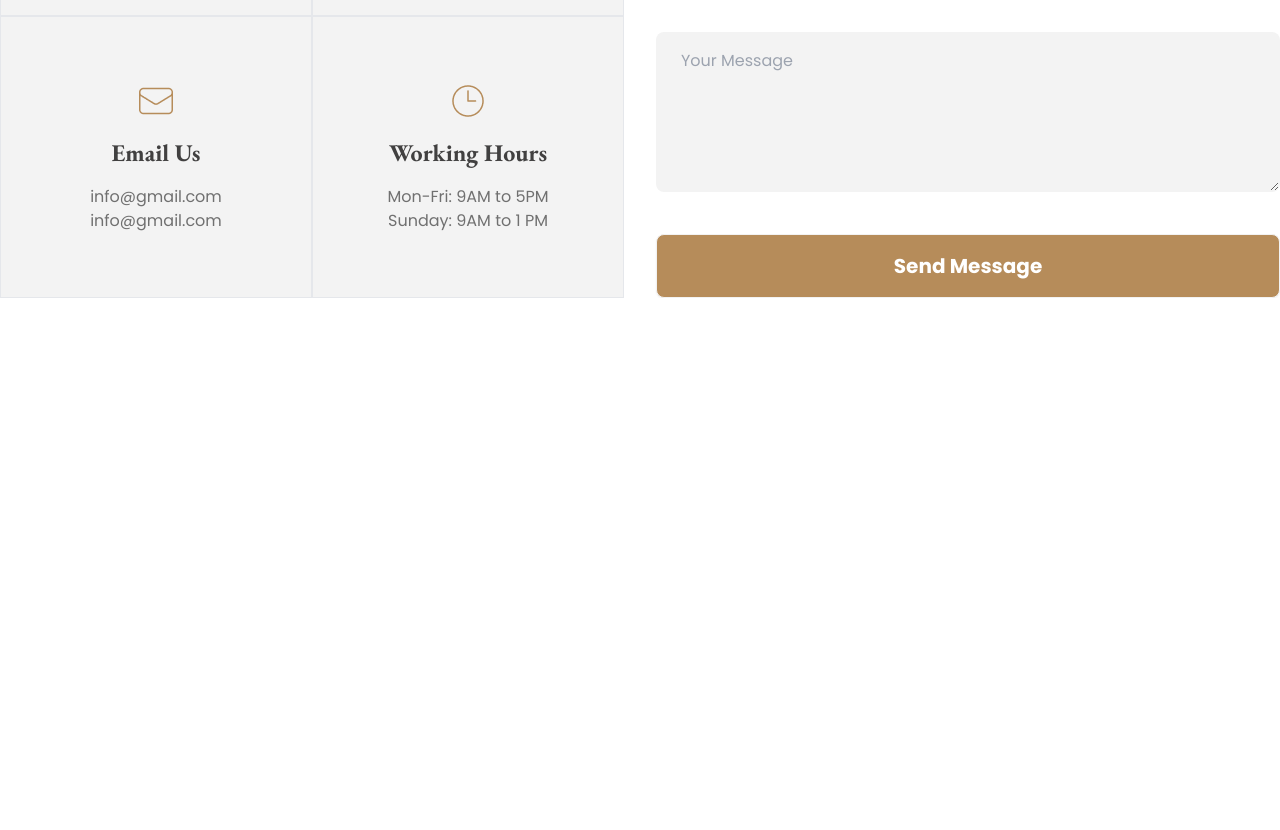
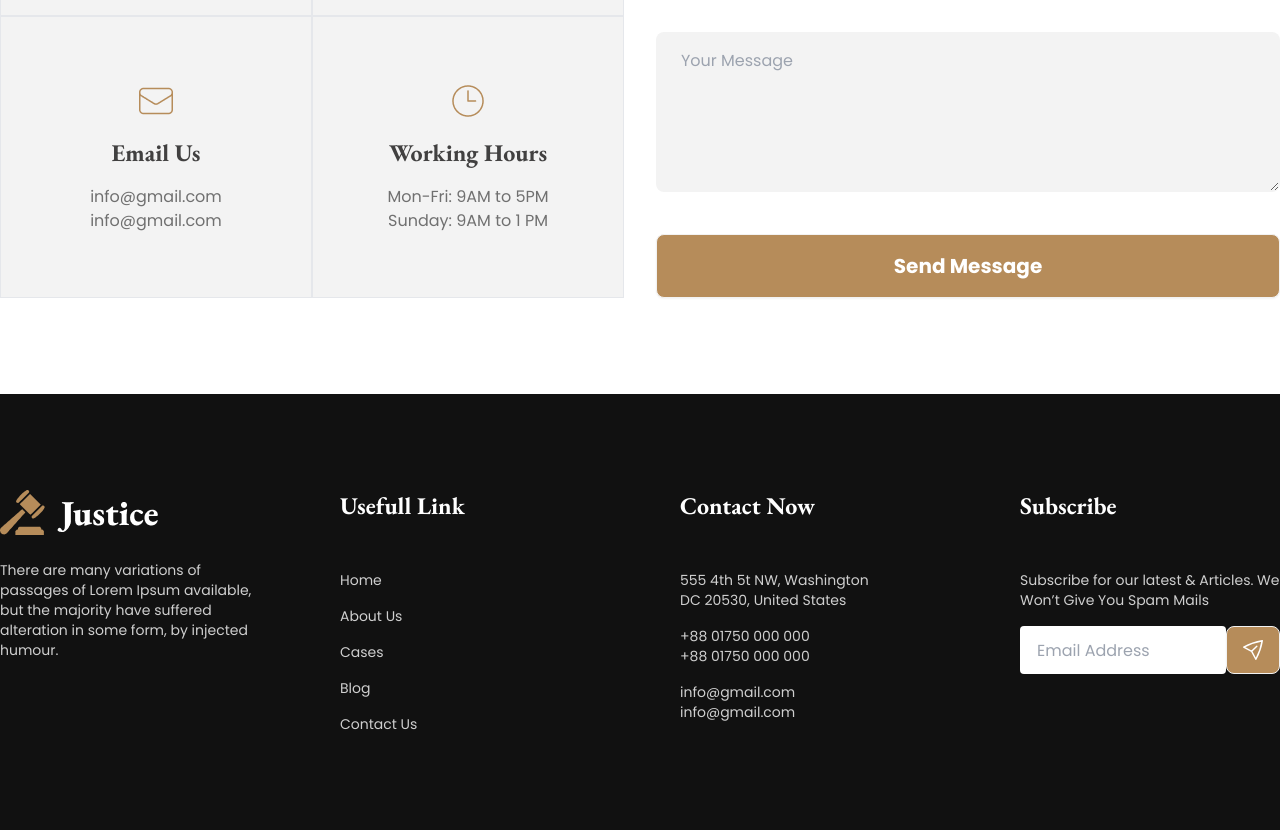
Before and after one commit to Semanto-35/Legal-solution-website, a plain HTML site: page index.html in a window 1280 px wide. Shown: the part 4017-4847 px from the top of the page. Before the commit the page ends 4315 px from the top, so only its background shows below. Drawn offline with nearby package versions, Linux system fonts and the light colour scheme.

Commit message:
added footer

```diff
--- a/index.html
+++ b/index.html
@@ -392,7 +392,71 @@
     </section>
     <!-- contact us srction ends -->
   </main>
-  <footer></footer>
+
+  <!-- footer starts -->
+  <footer class="footer py-12 md:py-24 bg-footer mt-10 md:mt-24">
+    <div class="md:container md:mx-auto mx-10 grid grid-cols-1 md:grid-cols-2 lg:grid-cols-4 gap-16 md:gap-20">
+      <div class="space-y-6">
+        <figure>
+          <img src="./images/logo.png" alt="">
+        </figure>
+        <p class="text-[#CFCFCF]">
+          There are many variations of passages of Lorem Ipsum available, but the majority have suffered alteration in
+          some form, by injected humour.
+        </p>
+      </div>
+      <div class="space-y-12">
+        <h3 class="font-EB font-bold text-2xl text-background">Usefull Link</h3>
+        <div class="flex flex-col gap-4 text-[#CFCFCF]">
+          <a class="link link-hover">Home</a>
+          <a class="link link-hover">About Us</a>
+          <a class="link link-hover">Cases</a>
+          <a class="link link-hover">Blog</a>
+          <a class="link link-hover">Contact Us</a>
+        </div>
+      </div>
+      <div class="space-y-12">
+        <h3 class="font-EB font-bold text-2xl text-background">Contact Now</h3>
+        <div class="text-[#CFCFCF] space-y-4">
+          <p>
+            555 4th 5t NW, Washington
+            <br>
+            DC 20530, United States
+          </p>
+          <p>
+            +88 01750 000 000
+            <br>
+            +88 01750 000 000
+          </p>
+          <p>
+            info@gmail.com
+            <br>
+            info@gmail.com
+          </p>
+        </div>
+      </div>
+      <div class="space-y-12">
+        <h3 class="font-EB font-bold text-2xl text-background">Subscribe</h3>
+        <div class="space-y-4">
+          <p class="text-[#CFCFCF]">
+            Subscribe for our latest & Articles. We Won’t Give You Spam Mails
+          </p>
+          <div class="flex items-center">
+            <input type="email" placeholder="Email Address" class="input rounded w-full max-w-xs" />
+            <a type="submit" class="btn bg-primary">
+              <svg class="w-5 h-5" viewBox="0 0 20.6555 20.6567" fill="none" xmlns="http://www.w3.org/2000/svg">
+                <path
+                  d="M0.75 7.35C6.71 4.08 13.19 1.84 19.9 0.75C18.81 7.46 16.57 13.94 13.3 19.9L8.95 11.69L0.75 7.35ZM8.95 11.69L14.25 6.39"
+                  stroke="#FFFFFF" stroke-opacity="1.000000" stroke-width="1.500000" stroke-linejoin="round"
+                  stroke-linecap="round" />
+              </svg>
+            </a>
+          </div>
+        </div>
+      </div>
+    </div>
+  </footer>
+  <!-- footer ends -->
 </body>
 
 </html>
```
